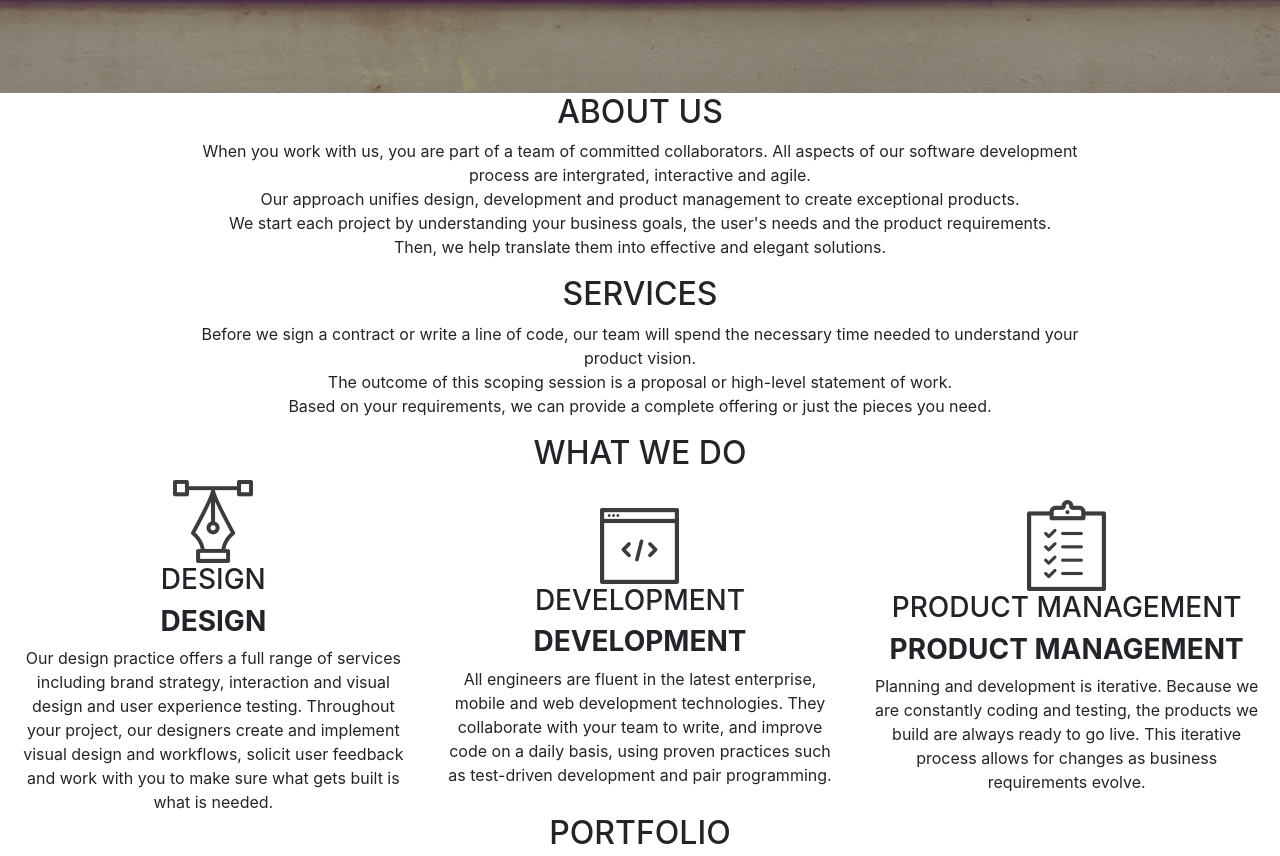
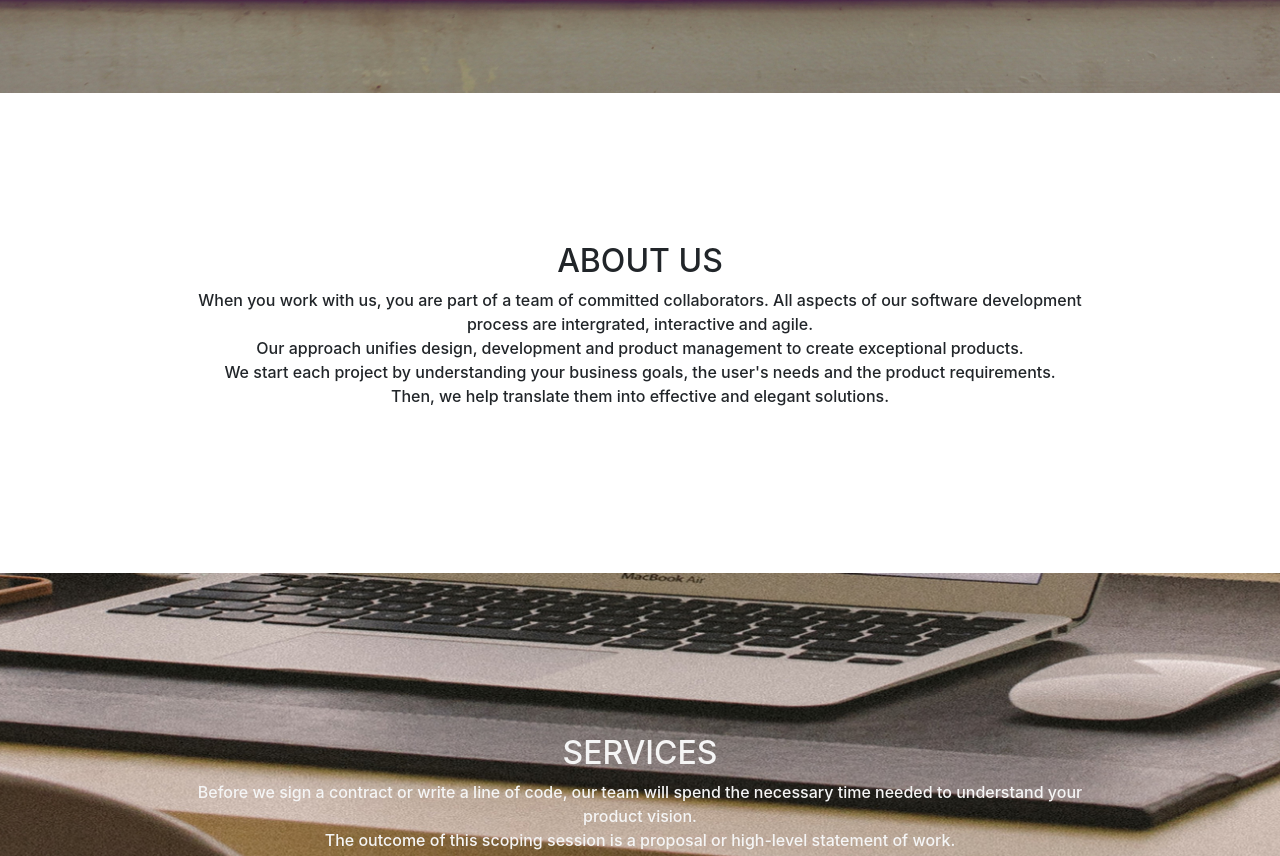
Before and after one commit to irinagabe/delani-studio, a plain HTML site: page index.html in a window 1280 px wide. Shown: the part 707-1563 px from the top of the page. Drawn offline with nearby package versions, Linux system fonts and the light colour scheme.

Commit message:
CSS for About Us & Services Sections

```diff
--- a/style.css
+++ b/style.css
@@ -10,3 +10,17 @@
   position: relative;
   top: 150px;
 }
+
+#about-us {
+  height: 60vh;
+  font-weight: 500;
+}
+
+#services {
+  height: 60vh;
+  background: url('/assets/backgrounds/s_image.jpg') no-repeat center;
+  background-size: cover;
+  background-attachment: fixed;
+  color: whitesmoke;
+  font-weight: 500;
+}
```
